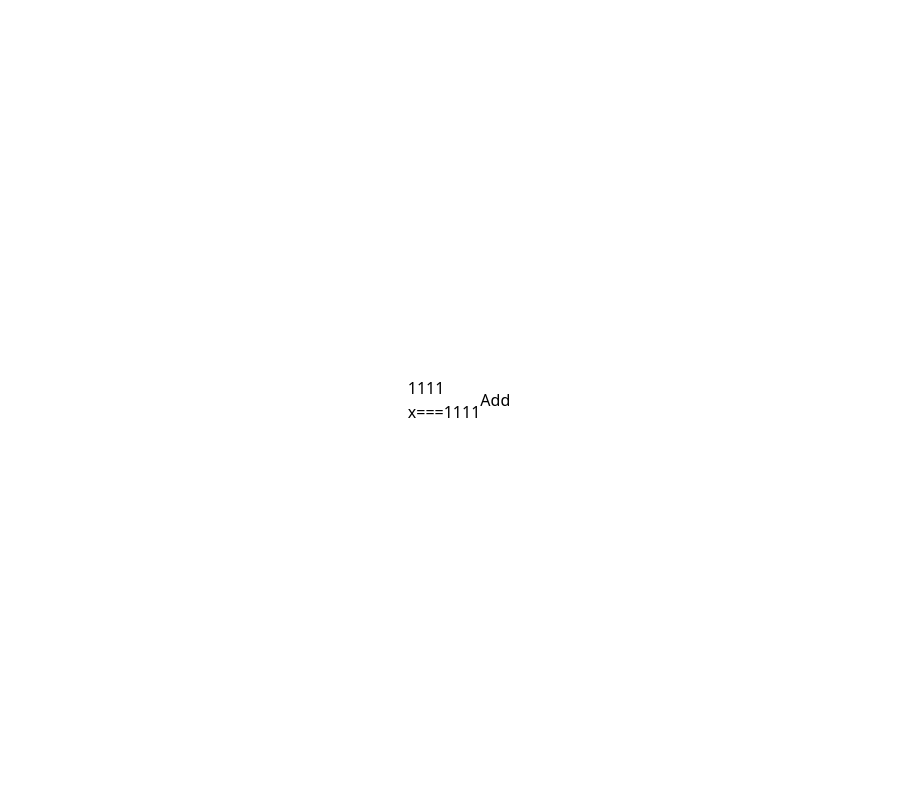
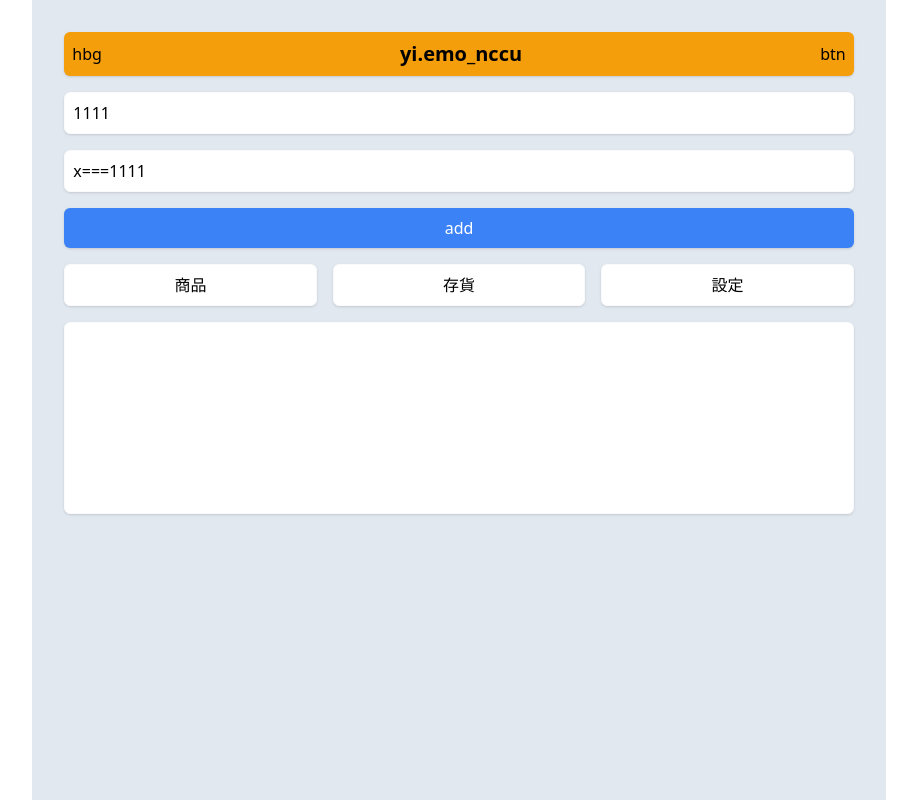
Before and after one commit to z15r7/yiemo_pmis, a Vue app in the folder frontend/: page / in a window 1280 px wide. Shown: the whole page, without its empty margins (181-1098 px from the left). Built offline with nearby package versions, Linux system fonts and the light colour scheme.

Commit message:
basic item was added.

```diff
--- /dev/null
+++ b/frontend/src/components/Header.vue
@@ -0,0 +1,21 @@
+<template>
+    <div class="flex justify-center place-items-center shadow bg-amber-500 p-2 rounded-md">
+        <div>hbg</div>
+        <div class="w-full">
+            <p class="text-xl font-bold text-center">{{ title }}</p>
+        </div>
+        <div>btn</div>
+    </div>
+</template>
+
+<script>
+export default {
+    data: () => ({
+        title: "yi.emo_nccu",
+    }),
+    methods: {
+    },
+    computed: {
+    },
+}
+</script>
--- a/frontend/src/components/Main.vue
+++ b/frontend/src/components/Main.vue
@@ -1,21 +1,48 @@
 <template>
-    <div class="">
-        <p>{{ x }}</p>
-        <p v-if="x===1111">{{ "x===1111" }}</p>
-        <p v-if="x>1111">{{ showAbc }}</p>
+    <div class="place-item-center w-4/6 p-8 flex-row flex-grow-0 bg-slate-200 h-screen">
+        <Header />
+        <div class="my-4 border border-slate-50 shadow bg-white p-2 rounded-md">{{ x }}</div>
+        <div class="my-4 border border-slate-50 shadow bg-white p-2 rounded-md" v-if="x===1111">{{ "x===1111" }}</div>
+        <div class="my-4 border border-slate-50 shadow bg-white p-2 rounded-md" v-if="x>1111">{{ showAbc }}</div>
+        <div class="flex justify-center my-4 shadow bg-blue-500 rounded-md p-2 text-white">
+            <button class="w-full -m-2 p-2" @click="add">add</button>
+        </div>
+        <div class="flex flex-grow-0 space-x-4">
+            <div class="flex justify-center flex-grow-0 w-full border border-slate-50 shadow bg-white p-2 rounded-md">
+                <button class="`w-full -m-2 p-2" @click="goProduct">商品</button>
+            </div>
+            <div class="flex justify-center flex-grow-0 w-full border border-slate-50 shadow bg-white p-2 rounded-md">
+                <button class="w-full -m-2 p-2" @click="goStock">存貨</button>
+            </div>
+            <div class="flex justify-center flex-grow-0 w-full border border-slate-50 shadow bg-white p-2 rounded-md">
+                <button class="w-full -m-2 p-2" @click="goSetting">設定</button>
+            </div>
+        </div>
+        <div class="my-4 border border-slate-50 shadow bg-white p-2 rounded-md h-48">{{ section }}</div>
     </div>
-    <button @click="add">Add</button>
 </template>
 
 <script>
+import Header from '/src/components/Header.vue';
+
 export default {
     data: () => ({
         x: 1111,
         test: "testaaa",
+        section: "",
     }),
     methods: {
         add: function () {
             this.x += 100;
+        },
+        goProduct: function () {
+            this.section = "product";
+        },
+        goStock: function () {
+            this.section = "stock";
+        },
+        goSetting: function () {
+            this.section = "setting";
         },
     },
     computed: {
@@ -23,5 +50,8 @@ export default {
             return `x>1111, ${this.test}`;
         },
     },
+    components: {
+        Header,
+    },
 }
 </script>
```
